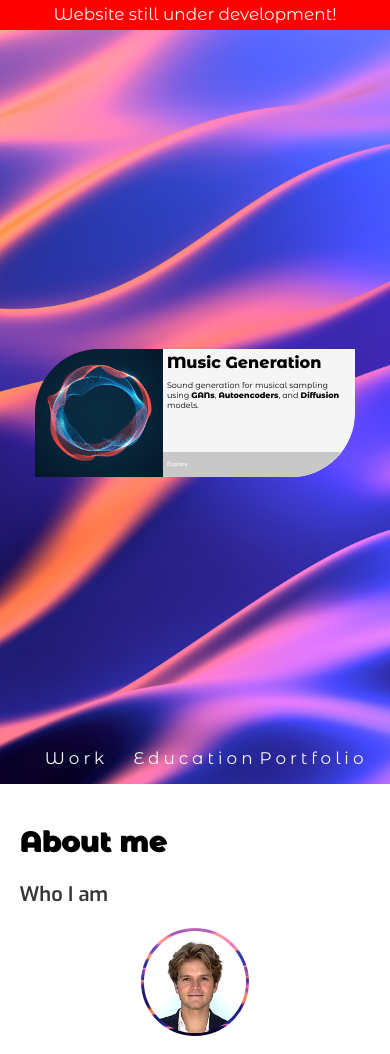
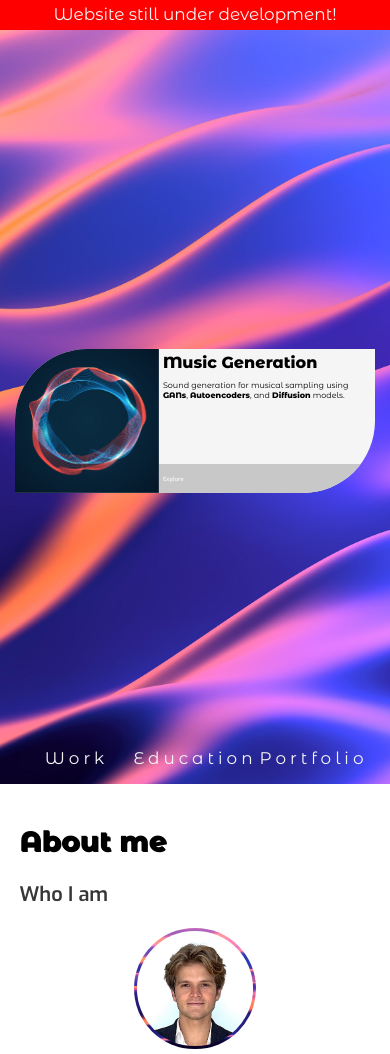
Before and after one commit to leodup/leo-dupire-react-app, a React (Create React App) app: page / in a window 390 px wide. Shown: the top 1054 px of the page. Built offline with nearby package versions, Linux system fonts and the light colour scheme.

Commit message:
Fixed Home animation and (hopefully) fixed the static background on mobile

```diff
--- a/src/App+/App.css
+++ b/src/App+/App.css
@@ -6,7 +6,7 @@
     --header-height: 85vh;
 
     /* Home */
-    --exhibit-height: max(20vw, 8rem);
+    --exhibit-height: max(20vw, 9rem);
     --animation-time: 36s;
 
     --padding-top-bottom-header-image: 25vh;
--- a/src/Home/Home.css
+++ b/src/Home/Home.css
@@ -3,7 +3,15 @@
 .header#Home {
     background-image: url("../images/Backgrounds/HomeBackground.jpg");
     background-repeat: no-repeat;
+
+    -moz-background-attachment: fixed;
+    -webkit-background-attachment: fixed;
+    -o-background-attachment: fixed;
     background-attachment: fixed;
+
+    -webkit-background-size: 100vmax 100%;
+    -moz-background-size: 100vmax 100%;
+    -o-background-size: 100vmax 100%;
     background-size: 100vmax 100%;
 }
 
@@ -64,11 +72,40 @@ h4.LastName {
     color: whitesmoke;
 }
 
+
+
+@media (prefers-reduced-motion: no-preference) {
+    .ExhibitImgDiv {
+        margin-top: calc(var(--header-height)/2 - 10vw);
+        border-top-left-radius: 50%;
+        height: var(--exhibit-height);
+        width: var(--exhibit-height);
+        background: rgb(255, 255, 255, 0.9);
+        overflow: hidden;
+        opacity: 0;
+
+        animation: ExhibitImgDivFade;
+        animation-duration: calc(8*var(--animation-time)/9);
+        animation-iteration-count: infinite;
+        animation-timing-function: ease-in-out;
+    }
+  }
+  @keyframes ExhibitImgDivFade {
+    5%, 10% {
+        opacity: 1;
+    }
+    11%, 90% {
+        opacity: 1;
+    }
+    95%, 100% {
+        opacity: 0;
+    }
+}
+
 @media (prefers-reduced-motion: no-preference) {
     .ExhibitImg {
-        margin-top: calc(var(--header-height)/2 - 10vw);
-        border-top-left-radius: 50%;
-        width: var(--exhibit-height);
+        height: 100%;
+        width: 100%;
         opacity: 0;
 
         animation: ExhibitFade;
@@ -81,7 +118,34 @@ h4.LastName {
     5%, 10% {
         opacity: 1;
     }
-    85%, 90% {
+    11%, 21% {
+        opacity: 1;
+    }
+    22%, 25% {
+        opacity: 0;
+    }
+    26%, 29% {
+        opacity: 1;
+    }
+    30%, 46% {
+        opacity: 1;
+    }
+    47%, 50% {
+        opacity: 0;
+    }
+    51%, 54% {
+        opacity: 1;
+    }
+    55%, 71% {
+        opacity: 1;
+    }
+    72%, 75% {
+        opacity: 0;
+    }
+    76%, 79% {
+        opacity: 1;
+    }
+    80%, 90% {
         opacity: 1;
     }
     95%, 100% {
@@ -117,9 +181,55 @@ h4.LastName {
     }
 }
 
-div.ExhibitText {
-    width: 100%;
-    height: 80%;
+@media (prefers-reduced-motion: no-preference) {
+    .ExhibitText {
+        width: 100%;
+        height: 80%;
+        /* opacity: 1; */
+
+        animation: ExhibitTextFade;
+        animation-duration: calc(8*var(--animation-time)/9);
+        animation-iteration-count: infinite;
+        animation-timing-function: ease-in-out;
+    }
+  }
+  @keyframes ExhibitTextFade {
+    5%, 10% {
+        opacity: 1;
+    }
+    11%, 21% {
+        opacity: 1;
+    }
+    22%, 25% {
+        opacity: 0;
+    }
+    26%, 29% {
+        opacity: 1;
+    }
+    30%, 46% {
+        opacity: 1;
+    }
+    47%, 50% {
+        opacity: 0;
+    }
+    51%, 54% {
+        opacity: 1;
+    }
+    55%, 71% {
+        opacity: 1;
+    }
+    72%, 75% {
+        opacity: 0;
+    }
+    76%, 79% {
+        opacity: 1;
+    }
+    80%, 90% {
+        opacity: 1;
+    }
+    95%, 100% {
+        opacity: 0;
+    }
 }
 
 h5#ExhibitText {
@@ -212,7 +322,15 @@ h3#Home {
     width: calc(var(--exhibit-height)/1.25);
     background-image: url("../images/Backgrounds/HomeBackground.jpg");
     background-repeat: no-repeat;
+
+    -moz-background-attachment: fixed;
+    -webkit-background-attachment: fixed;
+    -o-background-attachment: fixed;
     background-attachment: fixed;
+
+    -webkit-background-size: 100vmax 100%;
+    -moz-background-size: 100vmax 100%;
+    -o-background-size: 100vmax 100%;
     background-size: 100vmax 100%;
 }
 
--- a/src/Home/Home.js
+++ b/src/Home/Home.js
@@ -15,23 +15,20 @@ import HyperloopImage from "../images/ExhibitImages/Hyperloop.jpg";
 
 const Home = () => {
     const Leo = <>
-                    {/* <img
-                        className="Name"
-                        src={LEO}
-                        alt="Léo Image"
-                    /> */}
                     <div className="Name">
                         <h4 className="FirstName">Léo</h4>
                         <h4 className="LastName">Dupire</h4>
                     </div>
                 </>
 
-    const HummingFace =   <>
+    const HummingFace = <>
+                            <div className="ExhibitImgDiv">
                                 <img
                                     className="ExhibitImg"
                                     src={HummingFaceImage}
                                     alt="HummingFace Image"
                                 />
+                            </div>
                             <div className="ExhibitTextAll">
                                 <div className="ExhibitText">
                                     <h5 id="ExhibitText">Music Generation</h5>
@@ -48,11 +45,13 @@ const Home = () => {
                         </>
 
     const NLP =  <>
+                    <div className="ExhibitImgDiv">
                         <img
                             className="ExhibitImg"
                             src={NLPImage}
                             alt="NLP Image"
                         />
+                    </div>
                     <div className="ExhibitTextAll">
                         <div className="ExhibitText">
                             <h5 id="ExhibitText">Natural Language Processing</h5>
@@ -69,16 +68,20 @@ const Home = () => {
                 </>
 
     const Website =  <>
+                        <div className="ExhibitImgDiv">
                             <img
                                 className="ExhibitImg"
                                 src={WebsiteImage}
                                 alt="Website Image"
                             />
+                        </div>
                         <div className="ExhibitTextAll">
                             <div className="ExhibitText">
-                                <h5 id="ExhibitText">This Website</h5>
+                                <h5 id="ExhibitText">Web Development</h5>
                                 <p id="ExhibitText">
-                                    I designed and created this website using ReactJS.
+                                    I am self taught in Web Development. My learning journey started at IBM and continued beyond.<br></br><br></br>
+
+                                    I designed and created <b>this website</b> using ReactJS.
                                 </p>
                             </div>
                             <Link style={{textDecoration: 'none'}} to="/Portfolio/#Website">
@@ -90,11 +93,13 @@ const Home = () => {
                     </>
 
     const Hyperloop =   <>
+                            <div className="ExhibitImgDiv">
                                 <img
                                     className="ExhibitImg"
                                     src={HyperloopImage}
                                     alt="Hyperloop Image"
                                 />
+                            </div>
                             <div className="ExhibitTextAll">
                                 <div className="ExhibitText">
                                     <h5 id="ExhibitText">Hyperloop</h5>
```
Lines whose indentation alone changed are shown as unchanged.
